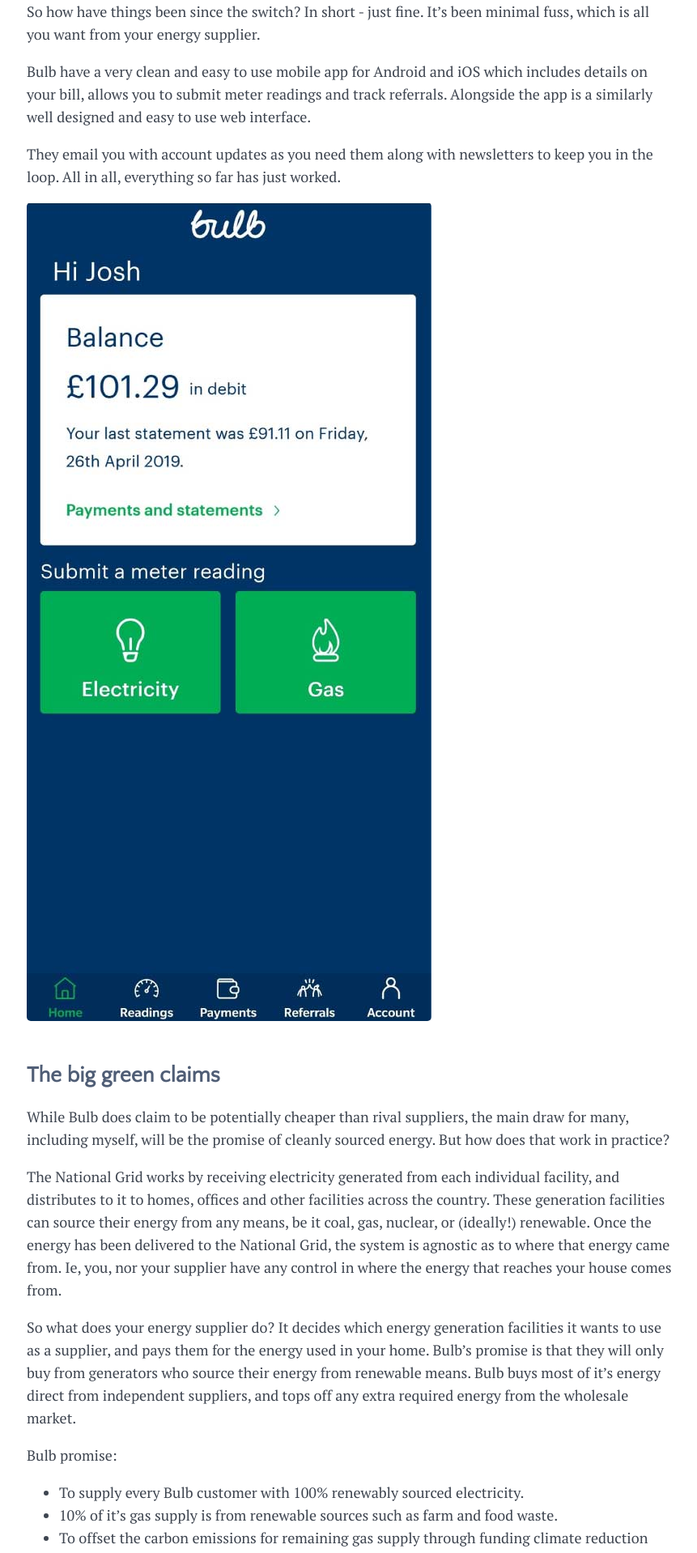
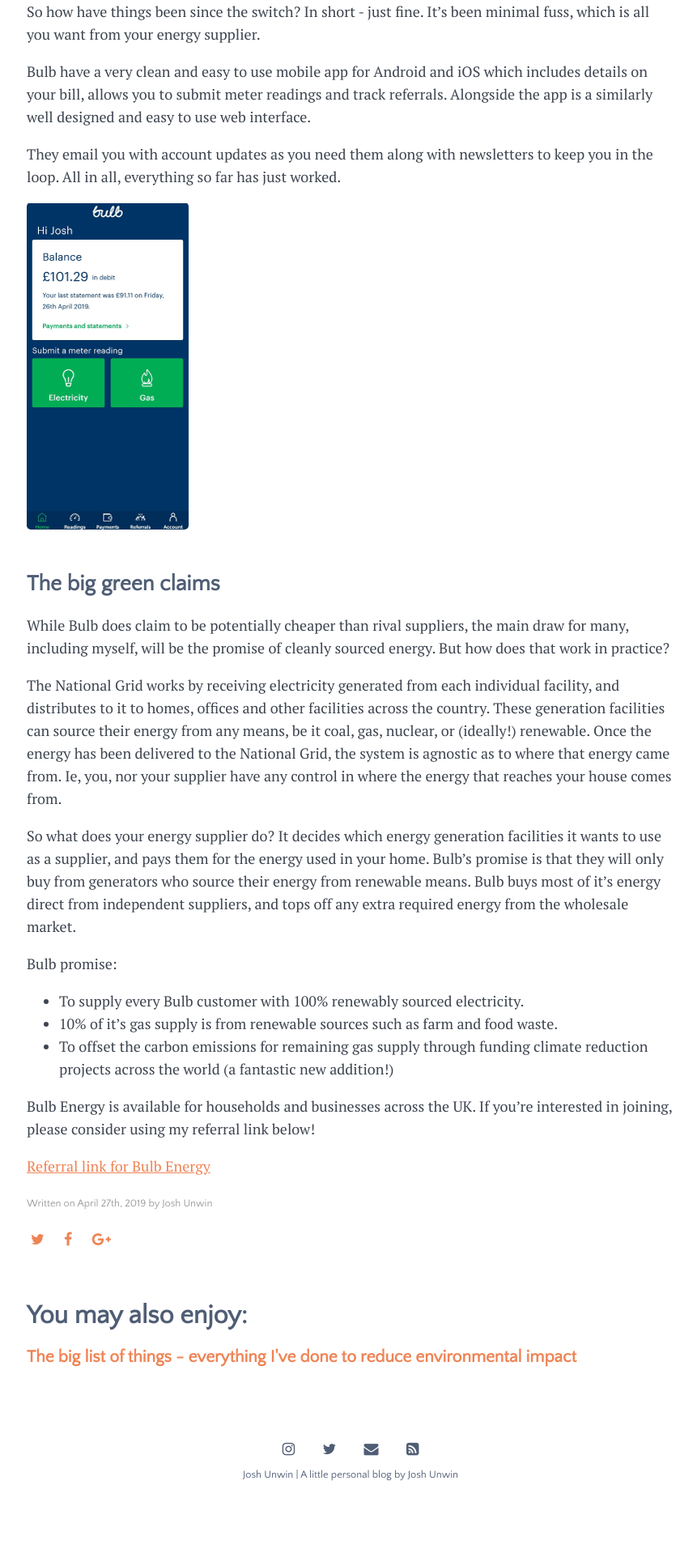
Before and after one commit to joshunwin/joshunwin.github.io, a Jekyll site: the page built from _posts/2019-04-27-bulb-energy.md, in a window 1280 px wide. Shown: the part 2781-4699 px from the top of the page at 81% size, without its empty margins (207-1068 px from the left). Built offline with Jekyll 4.4.1, drawn with Linux system fonts in a browser that asks for light colours; after the commit the page ends 4648 px from its top, so only the background shows below that.

Commit message:
Bulb post draft 6

```diff
--- a/_posts/2019-04-27-bulb-energy.md
+++ b/_posts/2019-04-27-bulb-energy.md
@@ -70,7 +70,7 @@
 
 They email you with account updates as you need them along with newsletters to keep you in the loop. All in all, everything so far has just worked.
 
-  ![A screenshot from Bulb's Android app](/assets/img/bulb/bulb-android-app.jpg)
+  ![A screenshot from Bulb's Android app](/assets/img/bulb/bulb-android-app.png)
 
 ## The big green claims
 
```
Also changed, not shown: assets/img/bulb/bulb-android-app.jpg (deleted), assets/img/bulb/bulb-android-app.png (added).
